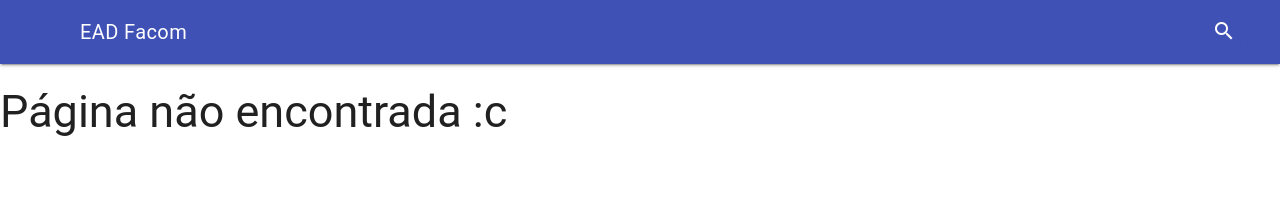
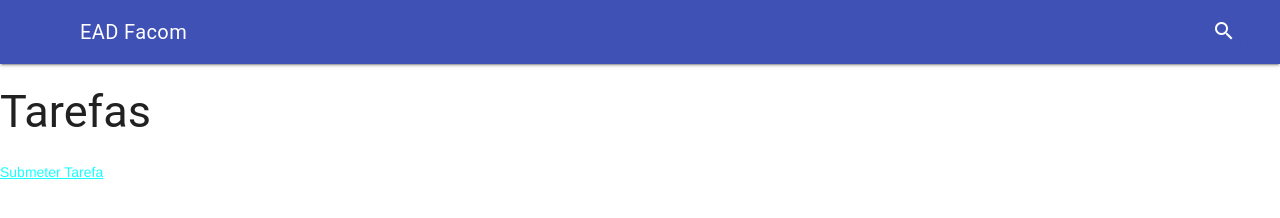
Before and after one commit to MateusGabi/EADFacom, a website: page index.html at #!/tarefas in a window 1280 px wide. Drawn offline with nearby package versions, Linux system fonts and the light colour scheme; some packages are replaced by stand-ins of ours.

Commit message:
Adicionado rotas para Submeter e Listar tarefa

```diff
--- a/assets/js/app.js
+++ b/assets/js/app.js
@@ -17,6 +17,14 @@ app.config(function($routeProvider) {
         templateUrl: "views/cursos/cursos.adicionar.html",
         controller: "CursosController"
     })
+    .when("/tarefas", {
+        templateUrl: "views/tarefas/tarefas.listagem.html",
+        controller: "TarefasController"
+    })
+    .when("/tarefas/submeter", {
+        templateUrl: "views/tarefas/tarefas.submeter.html",
+        controller: "TarefasController"
+    })
 
     // caso não seja nenhum desses, redirecione para a rota '/'
    .otherwise ({ redirectTo: '/erro' });
--- a/views/tarefas/tarefas.listagem.html
+++ b/views/tarefas/tarefas.listagem.html
@@ -1 +1,3 @@
 <h2>Tarefas</h2>
+
+<p><a href="#!/tarefas/submeter">Submeter Tarefa</a></p>
```
